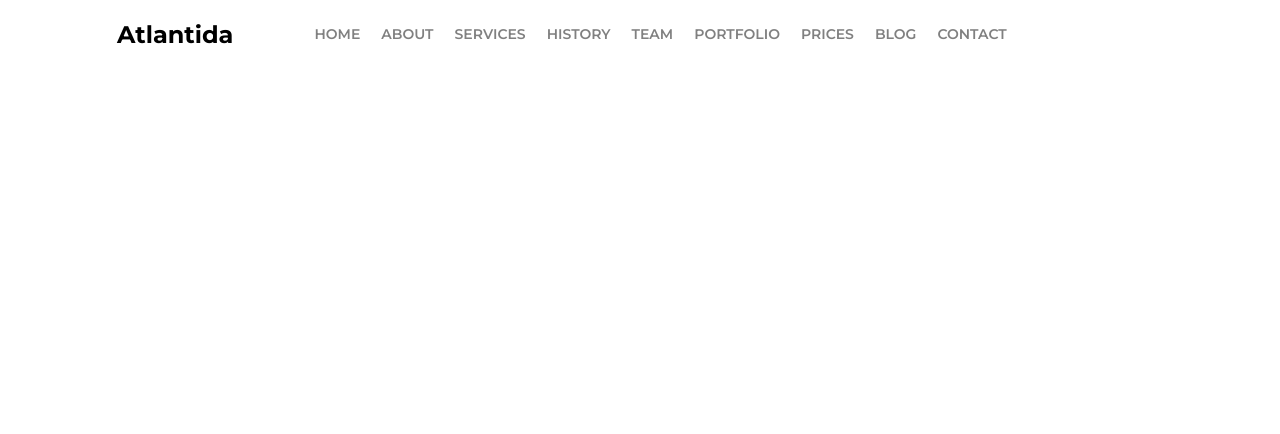
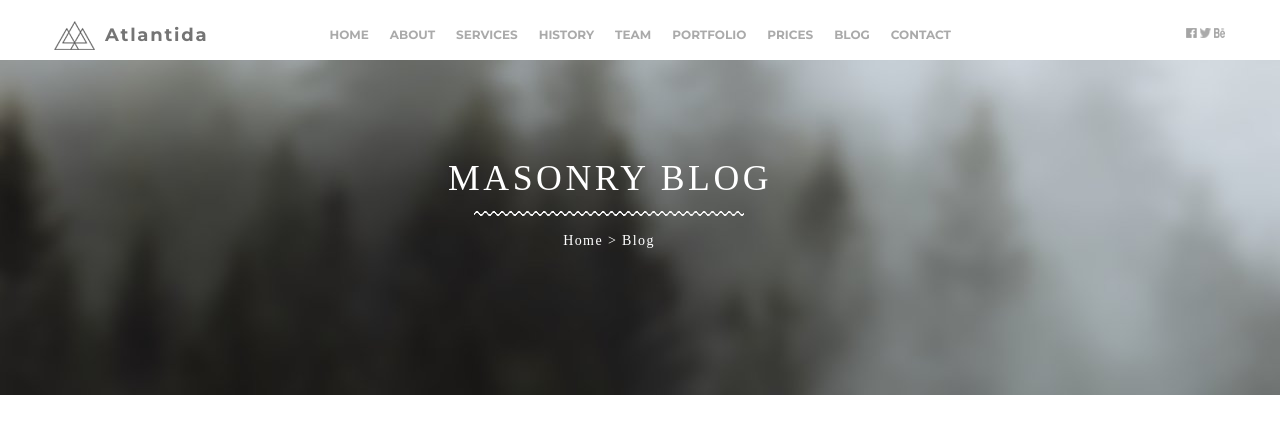
Before and after one commit to Vlados253/BlogWebPractik, a plain HTML site: page index.html in a window 1280 px wide. Drawn offline with Linux system fonts and the light colour scheme.

Commit message:
Heder's finished

```diff
--- a/css/style.css
+++ b/css/style.css
@@ -36,7 +36,7 @@ body{
 	height: 100%;
 	line-height: 1;
 	font-size: 14px;
-	color: black;
+	color: #757575;
 	font-weight: 500;
 	font-family: Montserrat;
 }
@@ -47,7 +47,7 @@ body{
 }
 
 ._container{
-	max-width: 1046px;
+	max-width: 1172px;
 	padding: 0 15px;
 	box-sizing: content-box;
 	margin: 0px auto;
@@ -62,12 +62,19 @@ body{
 	top: 0;
 	z-index: 50;
 }
+.header__container img{
+	width: 41px;
+	height: 29px;
+}
 
 .header__logo{
-	display: block;
-	font-size: 24px;
-	font-weight: 700;
+	/*display: block;*/
+	font-size: 18px;
+	/*line-height: 50px;*/
+	font-weight: 400;
+	letter-spacing: 0.1em;
 	color: inherit;
+	margin-left: 10px;
 }
 
 .header__container{
@@ -77,7 +84,7 @@ body{
 }
 
 .header__menu{
-	margin: 0 0 0 60px;
+	margin: 0 0 0 100px;
 }
 
 @media(max-width: 992px){
@@ -99,9 +106,10 @@ body{
 }
 
 .menu__link{
-	color: gray;
-	font-weight: 600;
-	line-height: calc(24 / 14 * 100%);
+	line-height: calc(50 / 12 * 100%);
+	font-size: 12px;
+	font-weight: 400;
+	color: #aaaaaa;
 }
 
 .menu{
@@ -122,3 +130,87 @@ body{
 		font-size: 18px;
 	}
 }
+
+.header__social__networks{
+	margin: 0 0 0 232px;
+}
+
+.networks{
+	padding: 5px 0;
+}
+
+.networks__list{
+	display: flex;
+	/*flex-wrap: wrap;*/
+}
+
+.networks__item{
+	margin: 0 0 0 3px;
+}
+
+.networks__link img{
+	width: 11px;
+	height: 10px;
+}
+
+/*Slider*/
+
+.slider{
+	position: absolute;
+	width: 100%;
+	left: 0;
+	top: 60px;
+	z-index: 50;
+	background-image: url(../images/UpFon.jpg);
+}
+
+.slider__container{
+	display: flex;
+	min-height: 335px;
+	/*align-items:center;*/
+}
+
+.up__slider{
+	display: flex;
+	flex-wrap: wrap;
+}
+
+.up__slider{
+	position: absolute;
+	left: 35%;
+	top: 30%;
+}
+
+.up__text{
+	font-family: Amsdam;
+	font-size: 35.7px;
+	font-weight: 400;
+	letter-spacing: 0.1em;
+	color: #ffffff;
+}
+
+.slider__line{
+	position: absolute;
+	left: 37%;
+	top: 45%;
+}
+
+.slider__line img{
+	width: 270px;
+	height: 5px;
+}
+
+.down__slider{
+	position: absolute;
+	left: 44%;
+	top: 52%;
+}
+
+.down__text{
+	font-family: 'Crimson Text';
+	font-size: 14px;
+	/*line-height: 50px;*/
+	font-weight: 400;
+	letter-spacing: 0.1em;
+	color: #ffffff;
+}
--- a/index.html
+++ b/index.html
@@ -11,42 +11,69 @@
 	<div class="wrapper">
 		<div class="header">
 			<div class="header__container _container">
+				<img src="images/Logotip.png" alt="Logotip">
 				<a href="" class="header__logo">
-					Atlantida
+					<b>Atlantida</b>
 				</a>
 				<nav class="header__menu menu">
 					<ul class="menu__list">
 						<li class="menu__item">
-							<a href="" class="menu__link">HOME</a>
+							<a href="" class="menu__link"><b>HOME</b></a>
 						</li>
 						<li class="menu__item">
-							<a href="" class="menu__link">ABOUT</a>
+							<a href="" class="menu__link"><b>ABOUT</b></a>
 						</li>
 						<li class="menu__item">
-							<a href="" class="menu__link">SERVICES</a>
+							<a href="" class="menu__link"><b>SERVICES</b></a>
 						</li>
 						<li class="menu__item">
-							<a href="" class="menu__link">HISTORY</a>
+							<a href="" class="menu__link"><b>HISTORY</b></a>
 						</li>
 						<li class="menu__item">
-							<a href="" class="menu__link">TEAM</a>
+							<a href="" class="menu__link"><b>TEAM</b></a>
 						</li>
 						<li class="menu__item">
-							<a href="" class="menu__link">PORTFOLIO</a>
+							<a href="" class="menu__link"><b>PORTFOLIO</b></a>
 						</li>
 						<li class="menu__item">
-							<a href="" class="menu__link">PRICES</a>
+							<a href="" class="menu__link"><b>PRICES</b></a>
 						</li>
 						<li class="menu__item">
-							<a href="" class="menu__link">BLOG</a>
+							<a href="" class="menu__link"><b>BLOG</b></a>
 						</li>
 						<li class="menu__item">
-							<a href="" class="menu__link">CONTACT</a>
+							<a href="" class="menu__link"><b>CONTACT</b></a>
+						</li>
+					</ul>
+				</nav>
+				<nav class="header__social__networks networks">
+					<ul class="networks__list">
+						<li class="networks__item">
+							<a href="" class="networks__link"><img src="images/Facebook.png" alt="Facebook"></a>
+						</li>
+						<li class="networks__item">
+							<a href="" class="networks__link"><img src="images/Twitter.png" alt="Twitter"></a>
+						</li>
+						<li class="networks__item">
+							<a href="" class="networks__link"><img src="images/Be.png" alt="Be"></a>
 						</li>
 					</ul>
 				</nav>
 			</div>
 		</div>
+		<div class="slider">
+			<div class="slider__container _container">
+				<div class="up__slider">
+					<p class="up__text"> MASONRY BLOG </p>
+				</div>
+				<div class="slider__line">
+					<img src="images/Line.png" alt="Line">
+				</div>
+				<div class="down__slider">
+					<p class="down__text"> Home > Blog </p>
+				</div>
+			</div>
+		</div>
 	</div>
 </body>
 </html>
```
Also changed, not shown: images/Be.png (added), images/Facebook.png (added), images/Line.png (added), images/Logotip.png (added), images/Twitter.png (added), images/UpFon.jpg (added).
